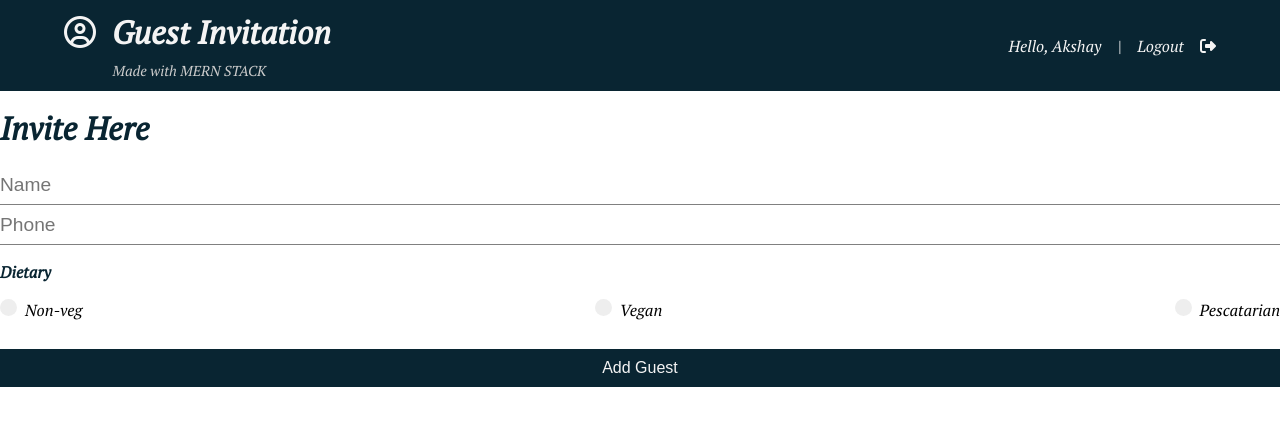
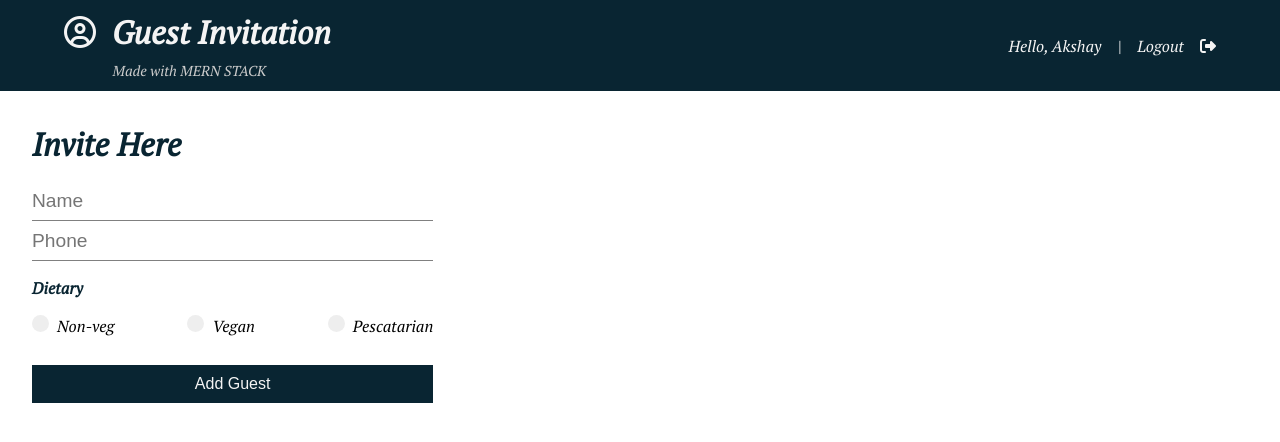
Before and after one commit to akshaydonhe12/Guest-Invitation-MERN, a React (Create React App) app in the folder client/: page / in a window 1280 px wide. Shown: the top 442 px of the page. Built offline with nearby package versions, Linux system fonts and the light colour scheme.

Commit message:
fix-bug/home

```diff
--- a/client/src/App.css
+++ b/client/src/App.css
@@ -119,7 +119,7 @@ form {
   cursor: pointer;
     }
 .options label:hover {
-      color:rgb(150,150,150);
+      color:rgb(128,128,128);
       transition: all 0.3s ease 0s;
         }
 .options i {
--- a/client/src/components/pages/Home.js
+++ b/client/src/components/pages/Home.js
@@ -4,7 +4,9 @@ import GuestForm from '../guest/GuestForm';
 const Home = () => {
   return (
     <div className="app-container">
+      <div className="main">
       <GuestForm />
+      </div>
     </div>
   )
 }
```
